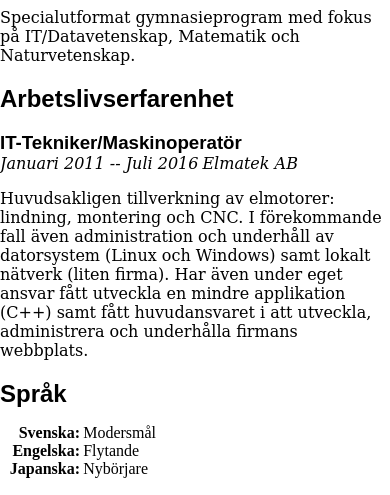
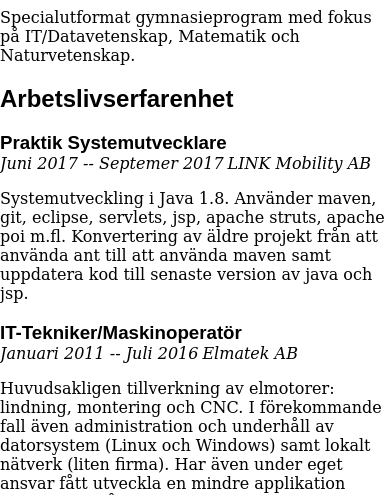
Before and after one commit to riccetn/cv, a plain HTML site: page index.html in a window 390 px wide. Shown: the part 1020-1515 px from the top of the page. Drawn offline with Linux system fonts and the light colour scheme.

Commit message:
Add LINK Mobility internship

```diff
--- a/index.html
+++ b/index.html
@@ -75,6 +75,14 @@
 			</p>
 
 		<h2>Arbetslivserfarenhet</h2>
+			<h3>Praktik Systemutvecklare</h3>
+			<em>Juni 2017 -- Septemer 2017</em>
+			<em>LINK Mobility AB</em>
+			<p>
+			Systemutveckling i Java 1.8. Använder maven, git, eclipse, servlets, jsp, apache struts, apache poi m.fl.
+			Konvertering av äldre projekt från att använda ant till att använda maven samt uppdatera kod till senaste version av java och jsp.
+			</p>
+
 			<h3>IT-Tekniker/Maskinoperatör</h3>
 			<em>Januari 2011 -- Juli 2016</em>
 			<em>Elmatek AB</em>
```
